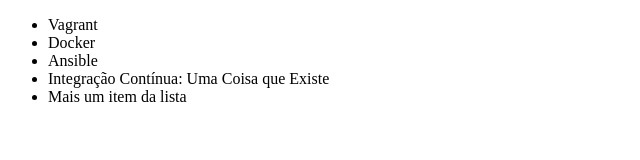
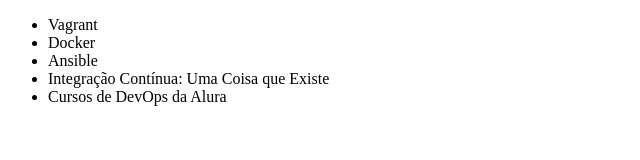
Before and after one commit to Azoubs/alura-git, a plain HTML site: page index.html in a window 1280 px wide. Shown: the full height of the page, 0-640 px from the left. Drawn offline with Linux system fonts and the light colour scheme.

```diff
--- a/index.html
+++ b/index.html
@@ -10,7 +10,7 @@
         <li>Docker</li>
         <li>Ansible</li>
         <li>Integração Contínua: Uma Coisa que Existe</li>
-		<li>Mais um item da lista</li>
+		<li>Cursos de DevOps da Alura</li>
     </ul>
 </body>
 </html>
```
